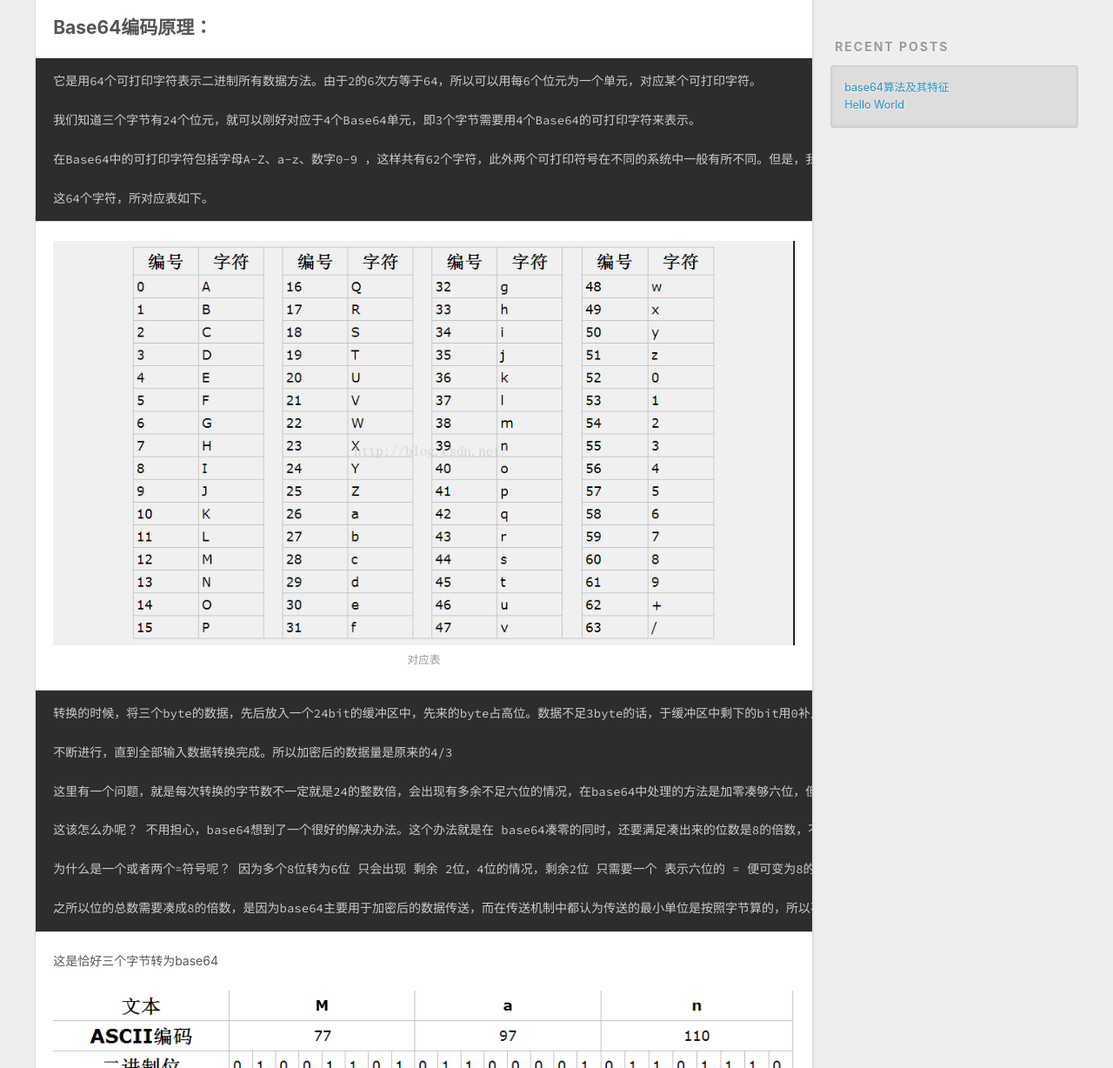
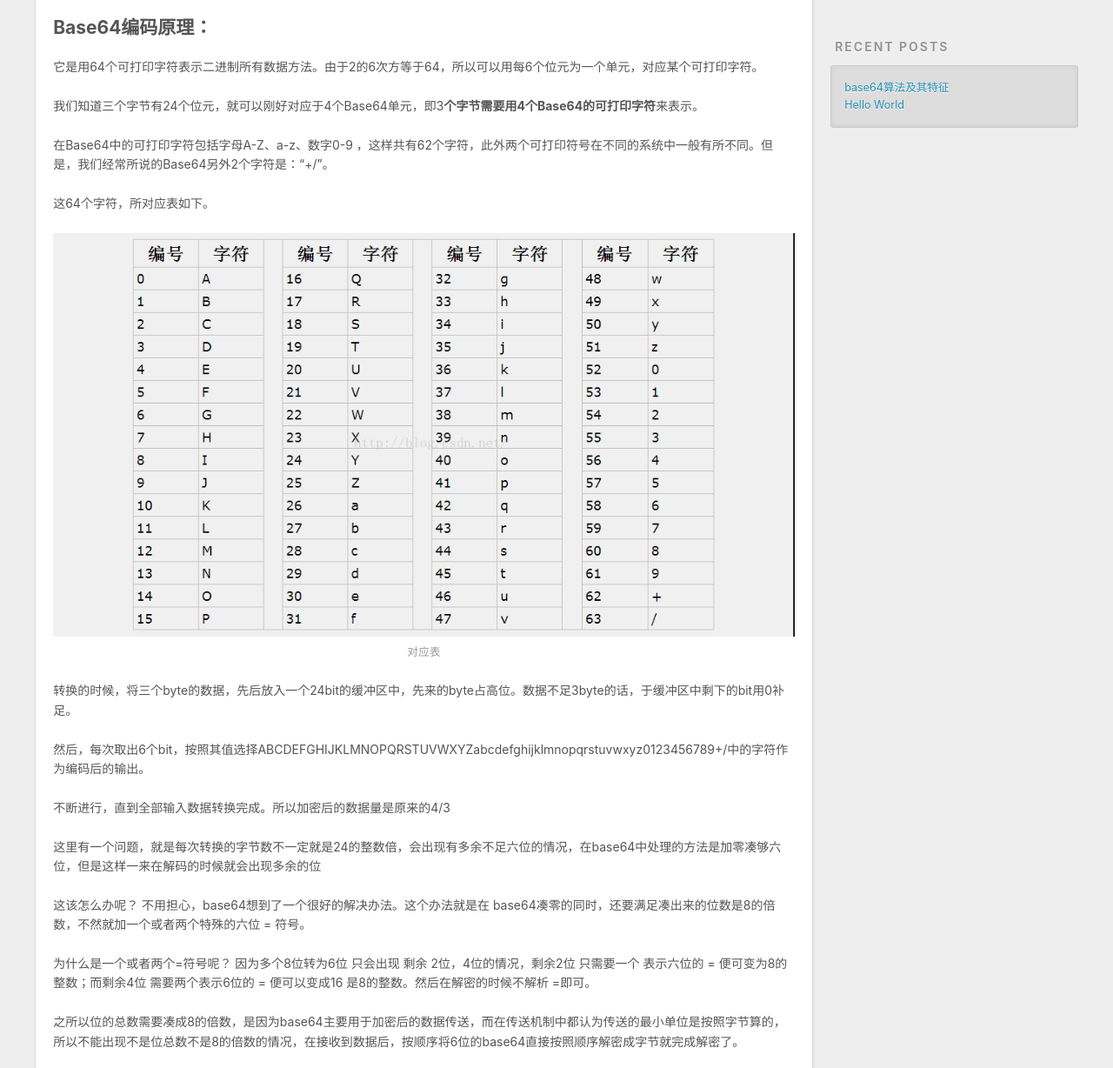
Before and after one commit to jadeblank/jadeblank.github.io, a plain HTML site: page 2020/07/06/base64/index.html in a window 1280 px wide. Shown: the part 434-1662 px from the top of the page at 87% size. Drawn offline with nearby package versions, Linux system fonts and the light colour scheme.

Commit message:
Site updated: 2020-07-07 08:55:23

```diff
--- a/2020/07/06/base64/index.html
+++ b/2020/07/06/base64/index.html
@@ -7,18 +7,18 @@
 
   <title>base64算法及其特征 | Jade_Blank</title>
   <meta name="viewport" content="width=device-width, initial-scale=1, maximum-scale=1">
-  <meta name="description" content="Base64编码原理：它是用64个可打印字符表示二进制所有数据方法。由于2的6次方等于64，所以可以用每6个位元为一个单元，对应某个可打印字符。  我们知道三个字节有24个位元，就可以刚好对应于4个Base64单元，即3个字节需要用4个Base64的可打印字符来表示。  在Base64中的可打印字符包括字母A-Z、a-z、数字0-9 ，这样共有62个字符，此外两个可打印符号在不同的系统中一般有所不">
+  <meta name="description" content="Base64编码原理：它是用64个可打印字符表示二进制所有数据方法。由于2的6次方等于64，所以可以用每6个位元为一个单元，对应某个可打印字符。 我们知道三个字节有24个位元，就可以刚好对应于4个Base64单元，即3个字节需要用4个Base64的可打印字符来表示。 在Base64中的可打印字符包括字母A-Z、a-z、数字0-9 ，这样共有62个字符，此外两个可打印符号在不同的系统中一般有所不同。">
 <meta property="og:type" content="article">
 <meta property="og:title" content="base64算法及其特征">
 <meta property="og:url" content="http://jadeblank.github.io/2020/07/06/base64/index.html">
 <meta property="og:site_name" content="Jade_Blank">
-<meta property="og:description" content="Base64编码原理：它是用64个可打印字符表示二进制所有数据方法。由于2的6次方等于64，所以可以用每6个位元为一个单元，对应某个可打印字符。  我们知道三个字节有24个位元，就可以刚好对应于4个Base64单元，即3个字节需要用4个Base64的可打印字符来表示。  在Base64中的可打印字符包括字母A-Z、a-z、数字0-9 ，这样共有62个字符，此外两个可打印符号在不同的系统中一般有所不">
+<meta property="og:description" content="Base64编码原理：它是用64个可打印字符表示二进制所有数据方法。由于2的6次方等于64，所以可以用每6个位元为一个单元，对应某个可打印字符。 我们知道三个字节有24个位元，就可以刚好对应于4个Base64单元，即3个字节需要用4个Base64的可打印字符来表示。 在Base64中的可打印字符包括字母A-Z、a-z、数字0-9 ，这样共有62个字符，此外两个可打印符号在不同的系统中一般有所不同。">
 <meta property="og:locale" content="en_US">
 <meta property="og:image" content="http://jadeblank.github.io/2020/07/06/base64/duiyingbiao.png">
 <meta property="og:image" content="http://jadeblank.github.io/2020/07/06/base64/tushi1.png">
 <meta property="og:image" content="http://jadeblank.github.io/2020/07/06/base64/tushi2.png">
 <meta property="article:published_time" content="2020-07-05T16:00:00.000Z">
-<meta property="article:modified_time" content="2020-07-07T00:50:21.036Z">
+<meta property="article:modified_time" content="2020-07-07T00:54:49.139Z">
 <meta property="article:author" content="John Doe">
 <meta name="twitter:card" content="summary">
 <meta name="twitter:image" content="http://jadeblank.github.io/2020/07/06/base64/duiyingbiao.png">
@@ -92,24 +92,19 @@
 
     <div class="article-entry" itemprop="articleBody">
 
-        <h2 id="Base64编码原理："><a href="#Base64编码原理：" class="headerlink" title="Base64编码原理："></a>Base64编码原理：</h2><pre><code>它是用64个可打印字符表示二进制所有数据方法。由于2的6次方等于64，所以可以用每6个位元为一个单元，对应某个可打印字符。
-
-我们知道三个字节有24个位元，就可以刚好对应于4个Base64单元，即3个字节需要用4个Base64的可打印字符来表示。
-
-在Base64中的可打印字符包括字母A-Z、a-z、数字0-9 ，这样共有62个字符，此外两个可打印符号在不同的系统中一般有所不同。但是，我们经常所说的Base64另外2个字符是：“+/”。
-
-这64个字符，所对应表如下。 </code></pre><p><img src="/2020/07/06/base64/duiyingbiao.png" alt="对应表"> </p>
-<pre><code>转换的时候，将三个byte的数据，先后放入一个24bit的缓冲区中，先来的byte占高位。数据不足3byte的话，于缓冲区中剩下的bit用0补足。&lt;!-- more --&gt;然后，每次取出6个bit，按照其值选择ABCDEFGHIJKLMNOPQRSTUVWXYZabcdefghijklmnopqrstuvwxyz0123456789+/中的字符作为编码后的输出。
-
-不断进行，直到全部输入数据转换完成。所以加密后的数据量是原来的4/3
-
-这里有一个问题，就是每次转换的字节数不一定就是24的整数倍，会出现有多余不足六位的情况，在base64中处理的方法是加零凑够六位，但是这样一来在解码的时候就会出现多余的位
-
-这该怎么办呢？ 不用担心，base64想到了一个很好的解决办法。这个办法就是在 base64凑零的同时，还要满足凑出来的位数是8的倍数，不然就加一个或者两个特殊的六位  =  符号。
-
-为什么是一个或者两个=符号呢？ 因为多个8位转为6位 只会出现 剩余 2位，4位的情况，剩余2位 只需要一个 表示六位的 = 便可变为8的整数；而剩余4位 需要两个表示6位的 = 便可以变成16 是8的整数。然后在解密的时候不解析 =即可。
-
-之所以位的总数需要凑成8的倍数，是因为base64主要用于加密后的数据传送，而在传送机制中都认为传送的最小单位是按照字节算的，所以不能出现不是位总数不是8的倍数的情况，在接收到数据后，按顺序将6位的base64直接按照顺序解密成字节就完成解密了。</code></pre><p>这是恰好三个字节转为base64</p>
+        <h2 id="Base64编码原理："><a href="#Base64编码原理：" class="headerlink" title="Base64编码原理："></a>Base64编码原理：</h2><p>它是用64个可打印字符表示二进制所有数据方法。由于2的6次方等于64，所以可以用每6个位元为一个单元，对应某个可打印字符。</p>
+<p>我们知道三个字节有24个位元，就可以刚好对应于4个Base64单元，即3<strong>个字节需要用4个Base64的可打印字符</strong>来表示。</p>
+<p>在Base64中的可打印字符包括字母A-Z、a-z、数字0-9 ，这样共有62个字符，此外两个可打印符号在不同的系统中一般有所不同。但是，我们经常所说的Base64另外2个字符是：“+/”。</p>
+<p>这64个字符，所对应表如下。 </p>
+<p><img src="/2020/07/06/base64/duiyingbiao.png" alt="对应表"> </p>
+<p>转换的时候，将三个byte的数据，先后放入一个24bit的缓冲区中，先来的byte占高位。数据不足3byte的话，于缓冲区中剩下的bit用0补足。</p>
+<p>然后，每次取出6个bit，按照其值选择ABCDEFGHIJKLMNOPQRSTUVWXYZabcdefghijklmnopqrstuvwxyz0123456789+/中的字符作为编码后的输出。</p>
+<p>不断进行，直到全部输入数据转换完成。所以加密后的数据量是原来的4/3</p>
+<p>这里有一个问题，就是每次转换的字节数不一定就是24的整数倍，会出现有多余不足六位的情况，在base64中处理的方法是加零凑够六位，但是这样一来在解码的时候就会出现多余的位  </p>
+<p>这该怎么办呢？ 不用担心，base64想到了一个很好的解决办法。这个办法就是在 base64凑零的同时，还要满足凑出来的位数是8的倍数，不然就加一个或者两个特殊的六位  =  符号。</p>
+<p>为什么是一个或者两个=符号呢？ 因为多个8位转为6位 只会出现 剩余 2位，4位的情况，剩余2位 只需要一个 表示六位的 = 便可变为8的整数；而剩余4位 需要两个表示6位的 = 便可以变成16 是8的整数。然后在解密的时候不解析 =即可。</p>
+<p>之所以位的总数需要凑成8的倍数，是因为base64主要用于加密后的数据传送，而在传送机制中都认为传送的最小单位是按照字节算的，所以不能出现不是位总数不是8的倍数的情况，在接收到数据后，按顺序将6位的base64直接按照顺序解密成字节就完成解密了。</p>
+<p>这是恰好三个字节转为base64</p>
 <p><img src="/2020/07/06/base64/tushi1.png" alt="图示1"></p>
 <p>这是字节的位总数不是6的倍数的情况，当剩下4位时，我们需要补2个 =  凑齐8的倍数；当剩下的是2位时，我们需要补齐1个 = 凑齐8的倍数。</p>
 <p><img src="/2020/07/06/base64/tushi2.png" alt="图示2"></p>
```
Also changed, not shown: index.html (+13 -18 lines).
